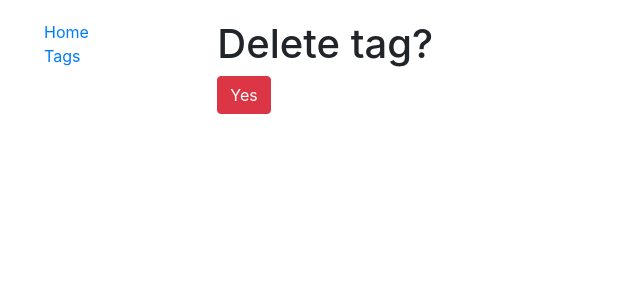
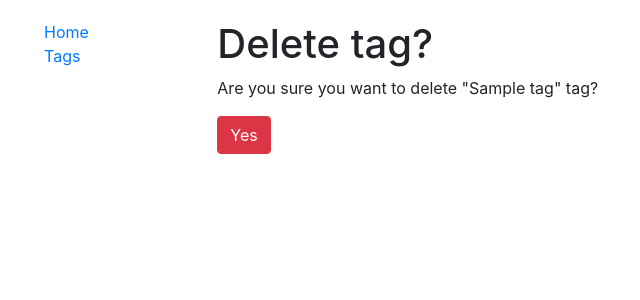
Before and after one commit to KatyaVasylieva/to_do_list, a Django app: page /tags/1/delete/ in a window 1280 px wide. Shown: the top 300 px of the page, without its empty margins (11-651 px from the left). Run offline with Django 4.2, Linux system fonts and the light colour scheme; tables that the repository leaves empty hold one stand-in row (values such as "Sample post").

Commit message:
Add description to tag_confirm_delete and task_confirm_delete templates

```diff
--- a/templates/to_do/tag_confirm_delete.html
+++ b/templates/to_do/tag_confirm_delete.html
@@ -2,6 +2,7 @@
 
 {% block content %}
   <h1>Delete tag?</h1>
+  <p>Are you sure you want to delete "{{ tag }}" tag?</p>
   <form action="" method="post">
     {% csrf_token %}
 
--- a/templates/to_do/task_confirm_delete.html
+++ b/templates/to_do/task_confirm_delete.html
@@ -2,6 +2,7 @@
 
 {% block content %}
   <h1>Delete task?</h1>
+  <p>Are you sure you want to delete "{{ task }}" task?</p>
   <form action="" method="post">
     {% csrf_token %}
 
```
